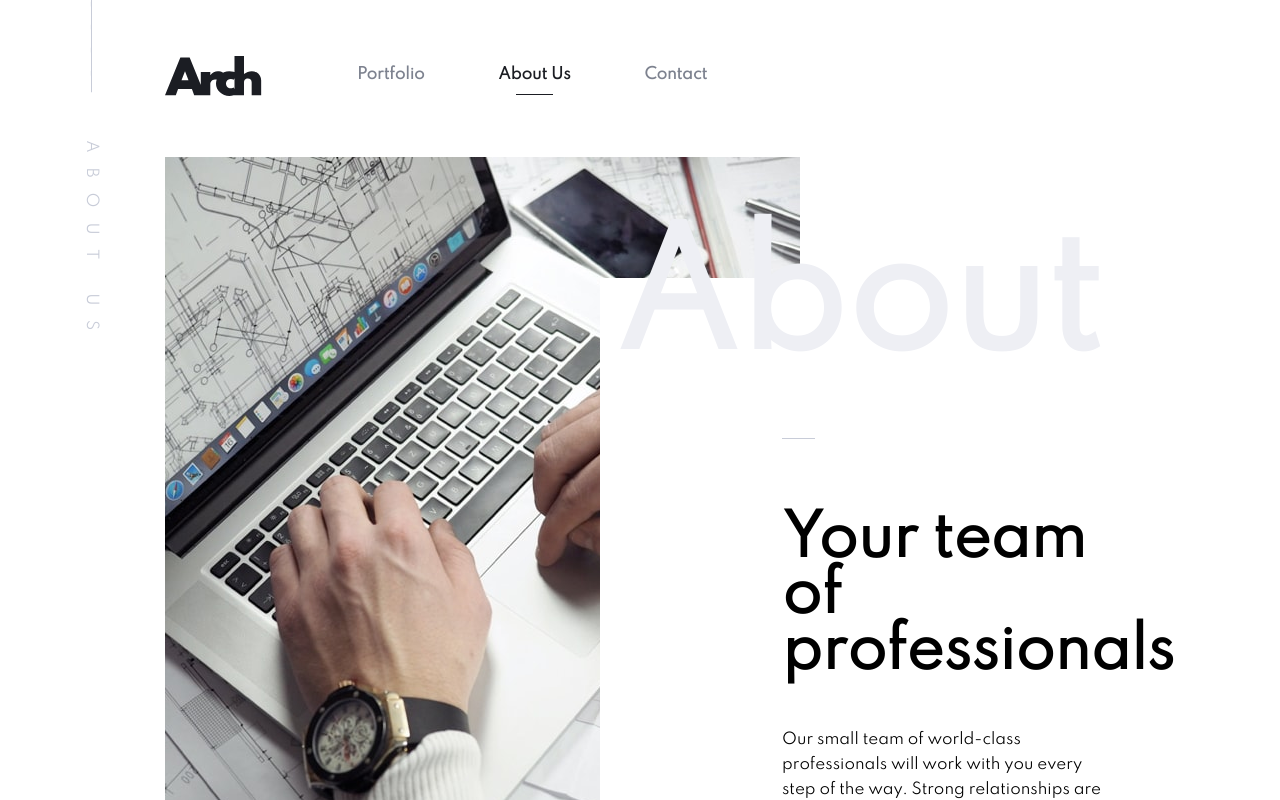
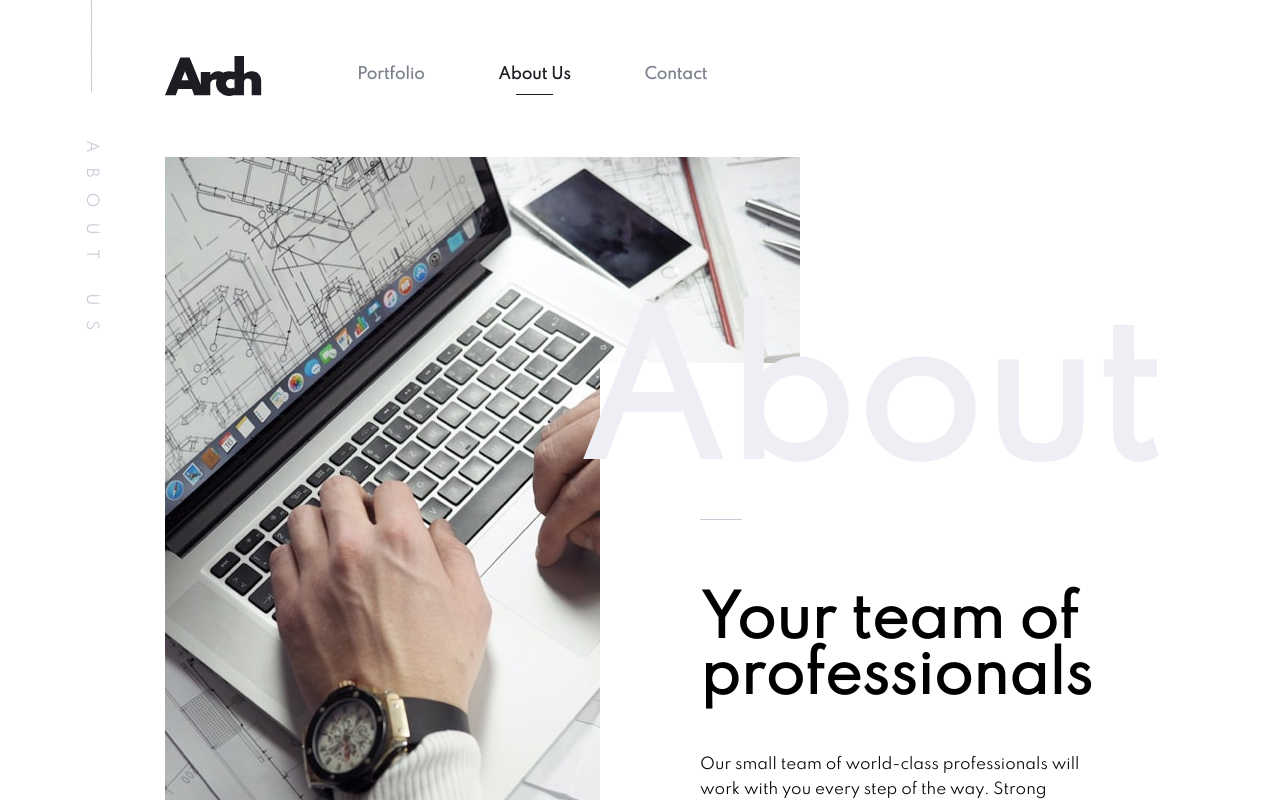
Before and after one commit to qb-rivkyb/arch-studio, a Next.js app: page /about in a window 1280 px wide. Shown: the top 800 px of the page. Built offline with nearby package versions, Linux system fonts and the light colour scheme.

Commit message:
fixed some styles

```diff
--- a/components/ContactDetails/contactdetails.styl.js
+++ b/components/ContactDetails/contactdetails.styl.js
@@ -7,7 +7,7 @@ export const contactContainer = {
     alignItems: "center",
     justifyContent: "space-between",
   },
-  "@media (min-width: 900px)": { display: "block", marginRight: "30px" },
+  "@media (min-width: 900px)": { display: "block" },
 };
 
 export const contactDetailsContainer = {
--- a/components/ContactForm/contactform.styl.js
+++ b/components/ContactForm/contactform.styl.js
@@ -2,7 +2,7 @@ import colors from "../../colors";
 
 export const form = {
   width: "100%",
-  "@media (min-width: 768px)": {
+  "@media (min-width: 1024px)": {
     width: "730px",
   },
 };
--- a/components/OverlappingHero/index.jsx
+++ b/components/OverlappingHero/index.jsx
@@ -28,13 +28,17 @@ export default function OverlappingHero({
           css={{
             textTransform: "capitalize",
             display: "none",
+
             "@media (min-width: 768px) ": {
               display: "block",
               marginBottom: "-65px",
             },
             "@media (min-width: 1024px) ": {
-              marginBottom: "-115px",
-              // fontSize: "200px",
+              position: "absolute",
+              top: "-100px",
+              fontSize: "180px",
+              top: "-65px",
+              right: "-45px",
             },
           }}
         >
--- a/components/OverlappingHero/overlappinghero.styl.js
+++ b/components/OverlappingHero/overlappinghero.styl.js
@@ -7,22 +7,18 @@ export const container = {
 export const mainTextContainer = {
   textAlign: "center",
   maxWidth: "343px",
-  // paddingRight: "32px",
+  position: "relative",
   "@media (min-width: 768px)": {
     maxWidth: "515px",
     position: "absolute",
     right: 0,
     bottom: 0,
   },
-  // "@media (max-width: 1024px)": { maxWidth: "90%" },
-  // "@media (max-width: 425px) ": { position: "relative" },
 };
 
 export const subTextContainer = {
   textAlign: "left",
   backgroundColor: "white",
-  // paddingLeft: "182px",
-  // paddingTop: "235px",
   "&:before": {
     content: '""',
     borderTop: `1px solid ${colors.lightGrey}`,
@@ -30,10 +26,6 @@ export const subTextContainer = {
     marginBottom: "74px",
     width: "20%",
   },
-  // "@media (max-width: 1024px)": {
-  //   paddingTop: "156px",
-  //   paddingLeft: "100px",
-  // },
 
   "@media (min-width: 768px)": {
     paddingLeft: "59px",
@@ -46,7 +38,9 @@ export const subTextContainer = {
     marginTop: "-32px",
     "&:before": { display: "none" },
   },
+
   "@media (min-width: 1024px)": {
-    paddingLeft: "182px",
+    paddingTop: "156px",
+    paddingLeft: "100px",
   },
 };
```
Also changed, not shown: components/ContactForm/index.jsx (+4 -4 lines).
